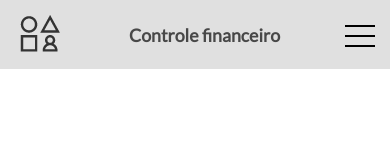
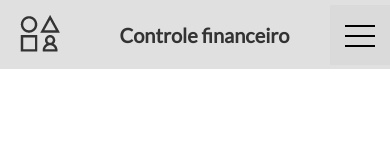
Before and after one commit to YaOliveira/controle-financeiro, a React (Create React App) app: page / in a window 390 px wide. Shown: the top 160 px of the page. Built offline with nearby package versions, Linux system fonts and the light colour scheme.

Commit message:
feat(hamburger): color update

```diff
--- a/src/App.css
+++ b/src/App.css
@@ -8,7 +8,12 @@
 
 .App-title{
   text-align: center;
-  color: #484848;
+  color: #333333;
+  font-family: Lato;
+  font-style: normal;
+  font-weight: 600;
+  font-size: 20px;
+  line-height: 24px;
 }
 .App-header {
   background-color: #E0E0E0;
@@ -22,7 +27,7 @@
   align-items: center
 }
 .menu-hamburger{
-  background-color: #E0E0E0;
+  background-color: #DADADA;
   width: 60px;
   height: 60px;
   bottom: 25px;
```
Also changed, not shown: 1 other file (tests, documents, lock files or other folders).
